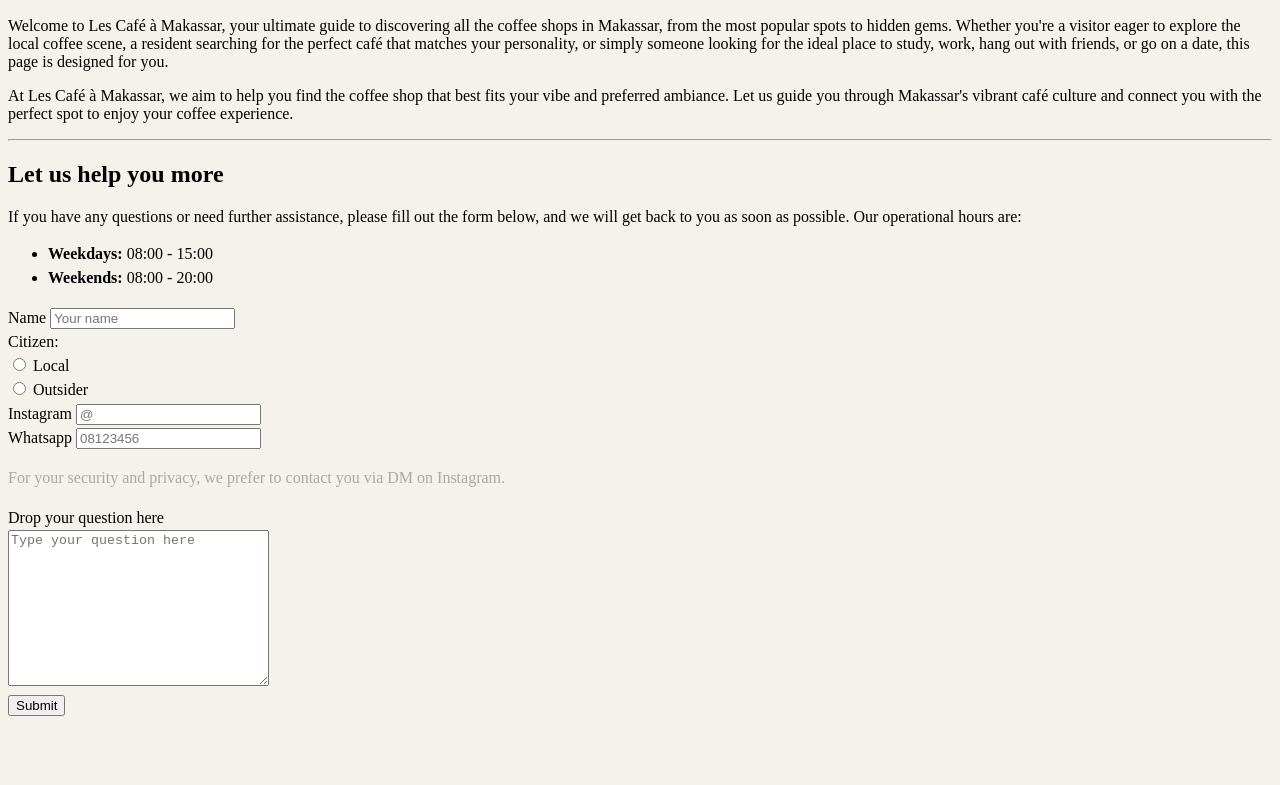
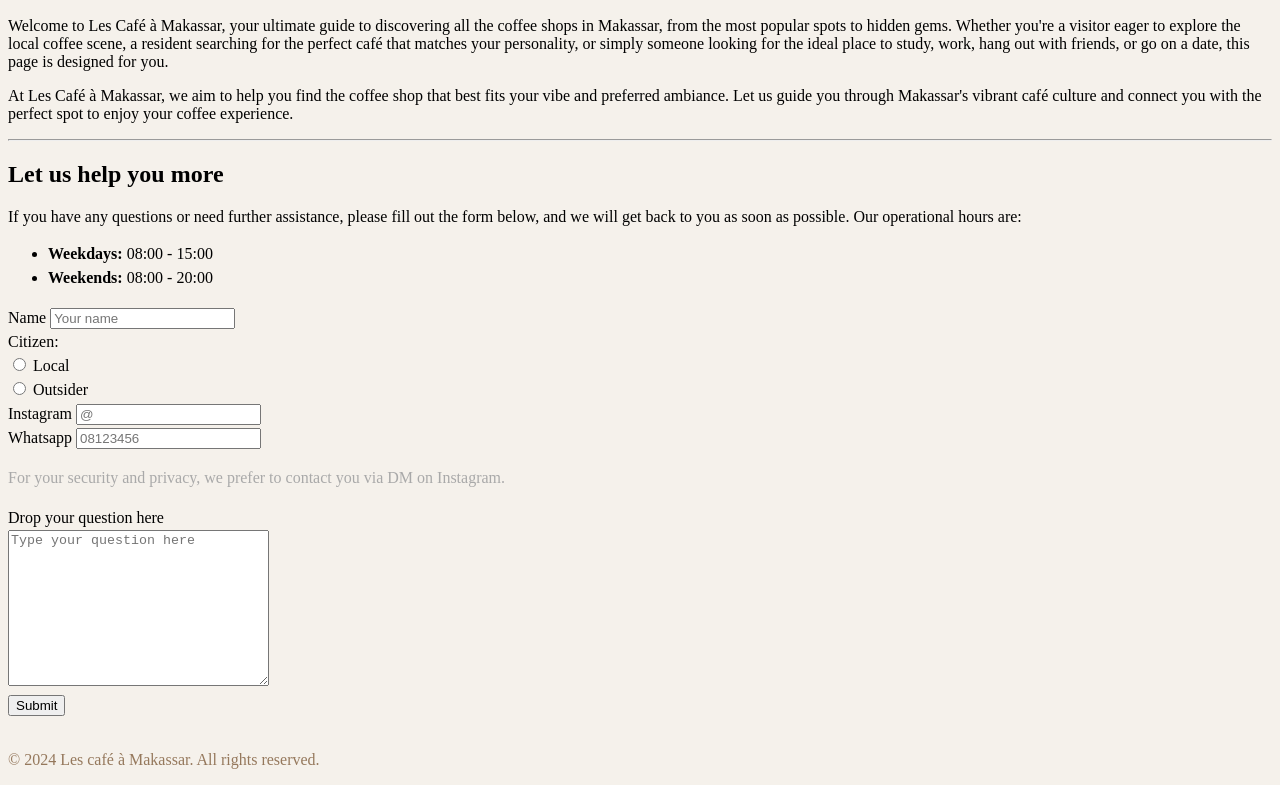
Before and after one commit to revou-fsse-5/module-1-kikyrizkianunkyw, a plain HTML site: page index.html in a window 1280 px wide. Shown: the part 1301-2086 px from the top of the page. Before the commit the page ends 2044 px from the top, so only its background shows below. Drawn offline with Linux system fonts and the light colour scheme; a web font is replaced by a local one.

Commit message:
index dua

```diff
--- a/index.html
+++ b/index.html
@@ -99,5 +99,10 @@
             </form><br>
         </section>
     </main>
+    <footer>
+        <p style="color: rgb(149, 120, 92);">
+            © 2024 Les café à Makassar. All rights reserved.
+          </p>
+    </footer>
 </body>
 </html>
```
